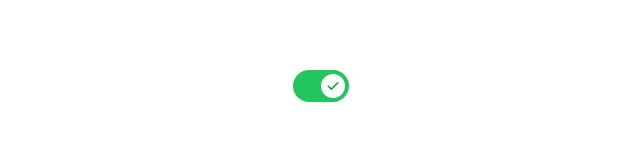
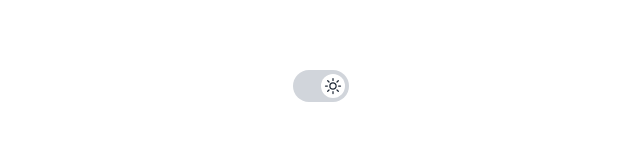
Before and after one commit to egemen-dev/react_todo_app, a React (Create React App) app: page / in a window 1280 px wide. Both pictures are taken after a click on the label 640 px from the left and 666 px from the top of the page. Shown: the part 581-722 px from the top of the page, without its empty margins (319-959 px from the left). Built offline with nearby package versions, Linux system fonts and the light colour scheme.

Commit message:
Adjust toggle component

```diff
--- a/src/components/Toggle.js
+++ b/src/components/Toggle.js
@@ -1,13 +1,6 @@
 export default function Toggle() {
-  // Toggle Dark Function
   function toggleDark() {
     document.querySelector("html").classList.toggle("dark");
-    console.log(document.querySelector("html").classList.contains("dark"));
-
-    localStorage.setItem(
-      "isDarkMode",
-      document.querySelector("html").classList.contains("dark")
-    );
   }
 
   return (
@@ -19,23 +12,41 @@ export default function Toggle() {
         onClick={toggleDark}
       />
 
-      <span class="absolute inset-y-0 start-0 z-10 m-1 inline-flex h-6 w-6 items-center justify-center rounded-full bg-white text-gray-400 transition-all peer-checked:start-6 peer-checked:text-green-600">
+      <span class="absolute inset-y-0 start-0 z-10 m-1 inline-flex h-6 w-6 items-center justify-center rounded-full bg-white text-gray-800 transition-all peer-checked:start-6 peer-checked:text-gray-800">
         <svg
           data-checked-icon
           xmlns="http://www.w3.org/2000/svg"
-          className="hidden h-4 w-4"
-          viewBox="0 0 20 20"
-          fill="currentColor"
+          fill="none"
+          viewBox="0 0 24 24"
+          strokeWidth={1.5}
+          stroke="currentColor"
+          className="hidden h-5 w-5"
         >
           <path
-            fill-rule="evenodd"
-            d="M16.707 5.293a1 1 0 010 1.414l-8 8a1 1 0 01-1.414 0l-4-4a1 1 0 011.414-1.414L8 12.586l7.293-7.293a1 1 0 011.414 0z"
-            clip-rule="evenodd"
+            strokeLinecap="round"
+            strokeLinejoin="round"
+            d="M12 3v2.25m6.364.386l-1.591 1.591M21 12h-2.25m-.386 6.364l-1.591-1.591M12 18.75V21m-4.773-4.227l-1.591 1.591M5.25 12H3m4.227-4.773L5.636 5.636M15.75 12a3.75 3.75 0 11-7.5 0 3.75 3.75 0 017.5 0z"
+          />
+        </svg>
+
+        <svg
+          data-unchecked-icon
+          xmlns="http://www.w3.org/2000/svg"
+          fill="none"
+          viewBox="0 0 24 24"
+          stroke-width="1.5"
+          stroke="currentColor"
+          className="h-5 w-5"
+        >
+          <path
+            stroke-linecap="round"
+            stroke-linejoin="round"
+            d="M21.752 15.002A9.718 9.718 0 0118 15.75c-5.385 0-9.75-4.365-9.75-9.75 0-1.33.266-2.597.748-3.752A9.753 9.753 0 003 11.25C3 16.635 7.365 21 12.75 21a9.753 9.753 0 009.002-5.998z"
           />
         </svg>
       </span>
 
-      <span className="absolute inset-0 rounded-full bg-gray-500 transition peer-checked:bg-green-500"></span>
+      <span className="absolute inset-0 rounded-full bg-slate-800 transition peer-checked:bg-gray-300"></span>
     </label>
   );
 }
```
